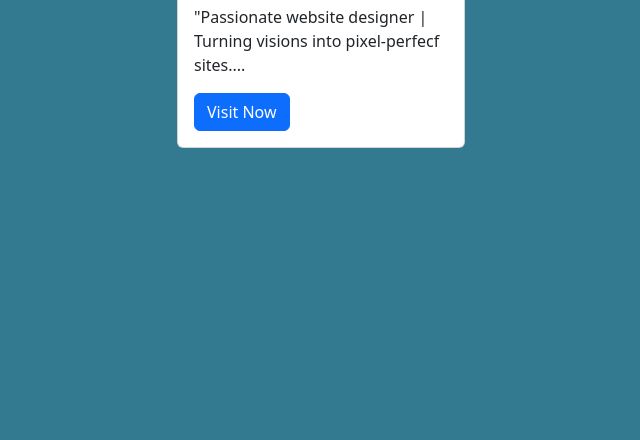
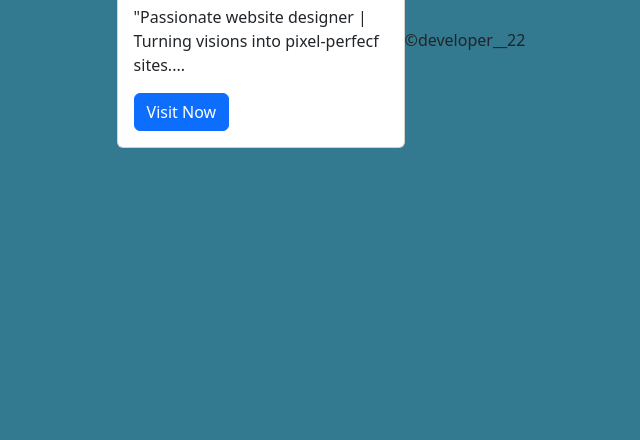
Before and after one commit to arihant205/card, a plain HTML site: page index.html in a window 1280 px wide. Shown: the part 360-800 px from the top of the page, without its empty margins (319-959 px from the left). Drawn offline with nearby package versions, Linux system fonts and the light colour scheme.

Commit message:
Update index.html

```diff
--- a/index.html
+++ b/index.html
@@ -30,6 +30,7 @@
         <a href="https://instagram.com/developer__22?igshid=NTc4MTIwNjQ2YQ==" target="_blank" class="btn btn-primary">Visit Now</a>
       </div>
     </div>
+    <footer>&copy;developer__22</footer>
   </div>
 </body>
 
```
